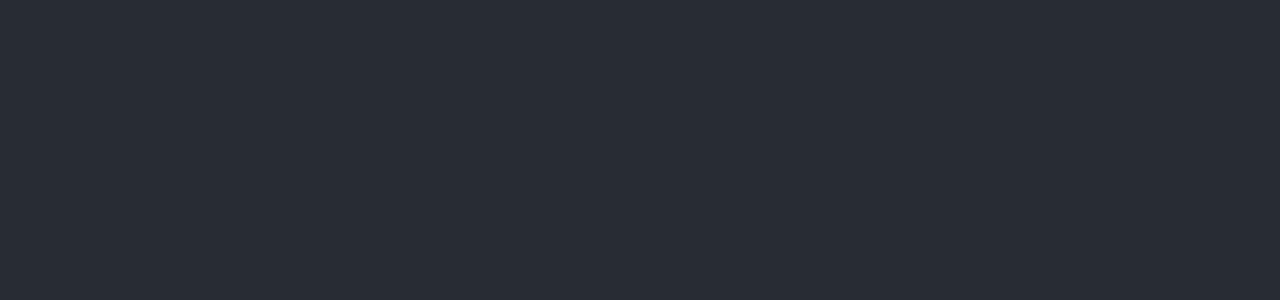
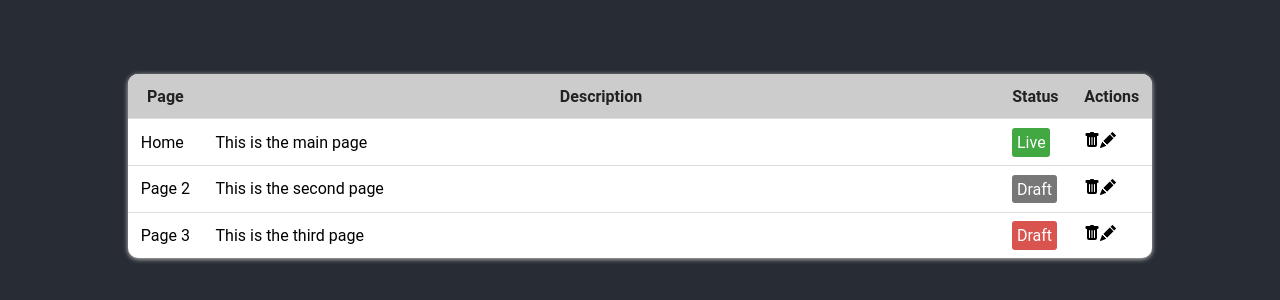
Before and after one commit to Bastyze98/To-Do-List, a React (Vite) app: page /Table in a window 1280 px wide. Before the commit this address had no page. Shown: the part 234-534 px from the top of the page. Built offline with nearby package versions, Linux system fonts and the light colour scheme.

Commit message:
created a new 'Table' page and added some style

```diff
--- a/src/components/ToDoList.jsx
+++ b/src/components/ToDoList.jsx
@@ -1,11 +1,12 @@
 import { BrowserRouter as Router, Routes, Route } from "react-router-dom";
 import { useTaskFunctions } from "./hooks/TaskFunctions";
+import { useEffect } from "react";
 import ButtonRedirect from "./buttons/ButtonRedirect";
 import TaskInput from "./TaskInput";
 import TaskList from "./TaskList";
+import Table from "./table/Table";
 import Form from "../form/Form";
 import "../styles/styles.css";
-import { useEffect } from "react";
 
 function ToDoListPage() {
   const {
@@ -55,7 +56,10 @@
         moveTaskUp={moveTaskUp}
         moveTaskDown={moveTaskDown}
       />
-      <ButtonRedirect name="Form" page="/Form" />
+      <div className="redirect-container">
+        <ButtonRedirect name="Form" page="/Form" />
+        <ButtonRedirect name="Table" page="/Table" />
+      </div>
     </div>
   );
 }
@@ -66,6 +70,7 @@
       <Routes>
         <Route path="/" element={<ToDoListPage />} />
         <Route path="/Form" element={<Form />} />
+        <Route path="/Table" element={<Table />} />
       </Routes>
     </Router>
   );
--- a/src/components/buttons/button.css
+++ b/src/components/buttons/button.css
@@ -3,13 +3,12 @@
   display: flex;
   justify-content: center;
   align-items: center;
-  margin-top: 2.4rem;
 }
 
 /* Redirect Link */
 .stylish-link {
   font-family: "Pacifico", cursive;
-  font-size: 1.6rem;
+  font-size: 2.4rem;
   text-decoration: none;
   overflow: hidden;
 
--- /dev/null
+++ b/src/components/table/Table.jsx
@@ -0,0 +1,74 @@
+import { useEffect } from "react";
+import styles from "./table.module.css";
+
+import { BsFillPencilFill, BsFillTrashFill } from "react-icons/bs";
+
+function Table() {
+  useEffect(() => {
+    document.title = "Table";
+  }, []);
+
+  return (
+    <div className={styles["table-wrapper"]}>
+      <table className={styles["table"]}>
+        <thead>
+          <tr>
+            <th>Page</th>
+            <th className={styles["expand"]}>Description</th>
+            <th>Status</th>
+            <th>Actions</th>
+          </tr>
+        </thead>
+        <tbody>
+          <tr>
+            <td>Home</td>
+            <td>This is the main page</td>
+            <td>
+              <span className={`${styles.label} ${styles.labelLive}`}>
+                Live
+              </span>
+            </td>
+            <td>
+              <span className={styles["actions"]}>
+                <BsFillTrashFill />
+                <BsFillPencilFill />
+              </span>
+            </td>
+          </tr>
+          <tr>
+            <td>Page 2</td>
+            <td>This is the second page</td>
+            <td>
+              <span className={`${styles.label} ${styles.labelDraft}`}>
+                Draft
+              </span>
+            </td>
+            <td>
+              <span className={styles["actions"]}>
+                <BsFillTrashFill />
+                <BsFillPencilFill />
+              </span>
+            </td>
+          </tr>
+          <tr>
+            <td>Page 3</td>
+            <td>This is the third page</td>
+            <td>
+              <span className={`${styles.label} ${styles.labelError}`}>
+                Draft
+              </span>
+            </td>
+            <td>
+              <span className={styles["actions"]}>
+                <BsFillTrashFill />
+                <BsFillPencilFill />
+              </span>
+            </td>
+          </tr>
+        </tbody>
+      </table>
+    </div>
+  );
+}
+
+export default Table;
--- /dev/null
+++ b/src/components/table/table.module.css
@@ -0,0 +1,67 @@
+.table-wrapper {
+  display: flex;
+  flex-direction: column;
+  align-items: center;
+  justify-content: center;
+  height: 100vh;
+  width: 100vw;
+  background-color: #282c34;
+  color: black;
+}
+
+.table {
+  display: block;
+  overflow: hidden;
+  table-layout: auto;
+  border-collapse: collapse;
+  box-shadow: 0px 1px 5px #ccc;
+  border-radius: 10px;
+  white-space: nowrap;
+  width: 100em;
+  max-width: 80%;
+  margin: auto;
+  overflow-x: auto;
+  background-color: white;
+}
+
+.table thead {
+  background-color: #ccc;
+  color: #222;
+}
+
+.table th,
+.table td {
+  padding: 0.8rem;
+}
+
+.table td {
+  border-top: 0.5px solid #ddd;
+  overflow: hidden;
+  text-overflow: ellipsis;
+}
+
+.table tbody tr:hover {
+  background-color: #eee;
+}
+
+.expand {
+  width: 100%;
+}
+
+.label {
+  border-radius: 3px;
+  padding: 0.3rem;
+  color: white;
+}
+
+.labelDraft {
+  background-color: #777;
+}
+
+.labelLive {
+  background-color: #42a942;
+}
+
+.labelError {
+  background-color: #d9534f;
+}
--- a/src/styles/styles.css
+++ b/src/styles/styles.css
@@ -191,3 +191,9 @@
   display: flex;
   gap: 6px;
 }
+
+.redirect-container {
+  display: flex;
+  justify-content: space-around;
+  margin-top: 24px;
+}
```
